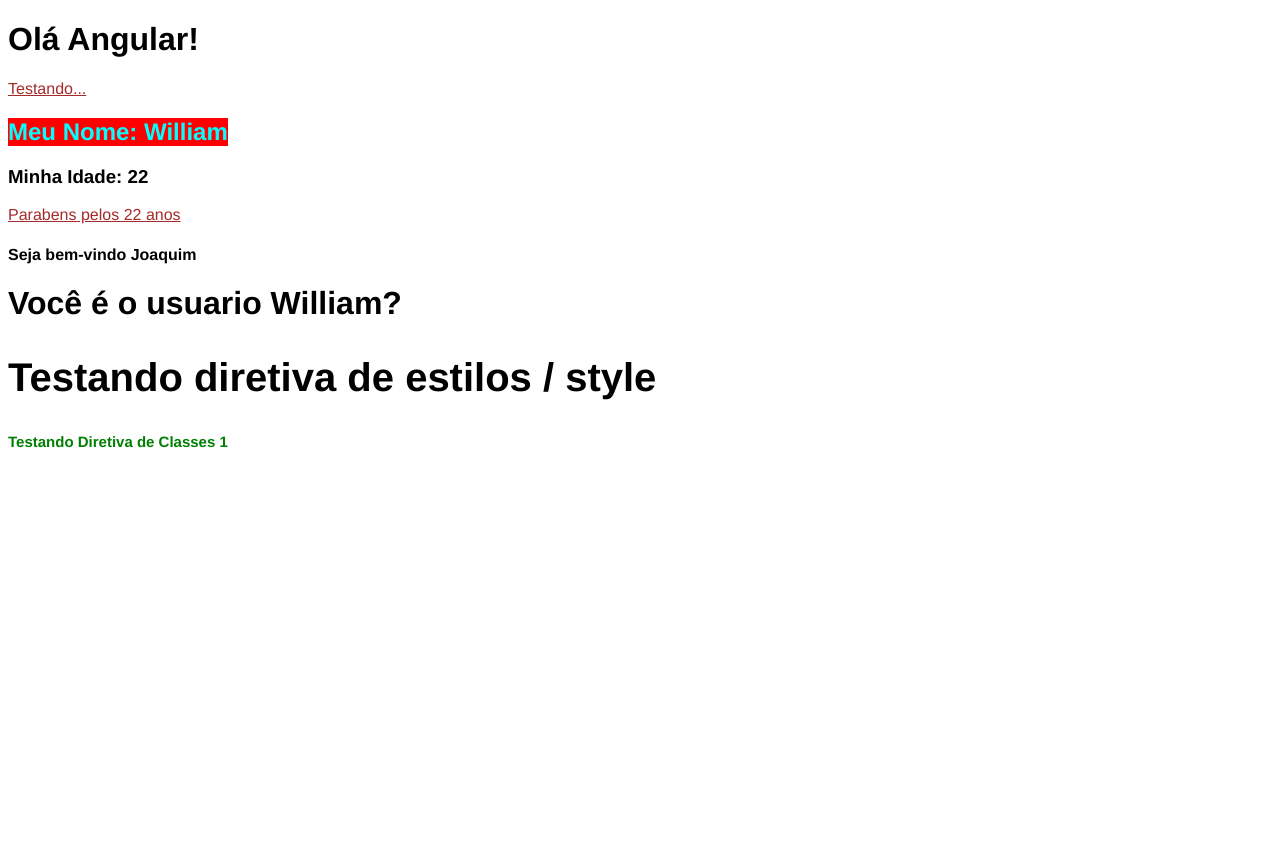
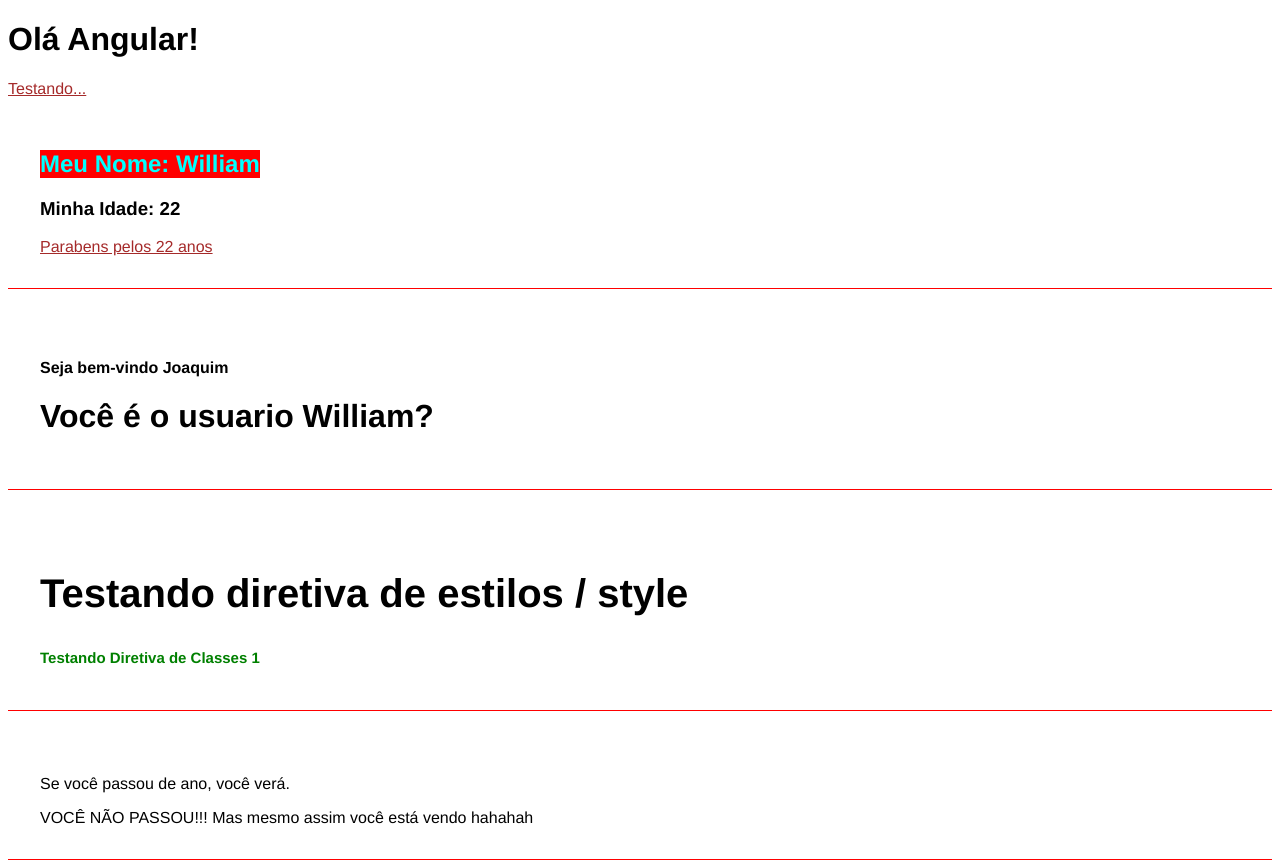
Before and after one commit to WilliamCP19/Angular-do-Zero, an Angular app: page / in a window 1280 px wide. Shown: the top 862 px of the page. Before the commit the page ends 800 px from the top, so only its background shows below. Built offline with nearby package versions, Linux system fonts and the light colour scheme.

Commit message:
Entendendo o 'If/Else' no Angular (ngIf)

```diff
--- a/src/app/app.component.html
+++ b/src/app/app.component.html
@@ -4,3 +4,4 @@
 <app-first-component></app-first-component>
 <app-parent-data [name]="userName" [usuario]="user"></app-parent-data>
 <app-directives></app-directives>
+<app-if-render></app-if-render>
--- a/src/app/app.component.ts
+++ b/src/app/app.component.ts
@@ -3,13 +3,14 @@ import { RouterOutlet } from '@angular/router';
 import { FirstComponentComponent } from "./components/first-component/first-component.component";
 import { ParentDataComponent } from "./components/parent-data/parent-data.component";
 import { DirectivesComponent } from "./components/directives/directives.component";
+import { IfRenderComponent } from "./components/if-render/if-render.component";
 
 @Component({
     selector: 'app-root',
     standalone: true,
     templateUrl: './app.component.html',
     styleUrl: './app.component.css',
-    imports: [RouterOutlet, FirstComponentComponent, ParentDataComponent, DirectivesComponent]
+    imports: [RouterOutlet, FirstComponentComponent, ParentDataComponent, DirectivesComponent, IfRenderComponent]
 })
 export class AppComponent {
   userName = 'Joaquim';
--- a/src/app/components/directives/directives.component.html
+++ b/src/app/components/directives/directives.component.html
@@ -1,5 +1,7 @@
-<h2 [ngStyle]="{'font-size': size+'px'}">
-    Testando diretiva de estilos / style
-</h2>
+<div class="class">
+    <h2 [ngStyle]="{'font-size': size+'px'}">
+        Testando diretiva de estilos / style
+    </h2>
 
-<h2 [ngClass]="classes">Testando Diretiva de Classes 1</h2>
+    <h2 [ngClass]="classes">Testando Diretiva de Classes 1</h2>
+</div>
--- a/src/app/components/first-component/first-component.component.html
+++ b/src/app/components/first-component/first-component.component.html
@@ -1,3 +1,5 @@
-<h2>Meu Nome: {{ name }}</h2>
-<h3>Minha Idade: {{ idade }}</h3>
-<a href="#">Parabens pelos {{ idade }} anos</a>
+<div class="class">
+    <h2>Meu Nome: {{ name }}</h2>
+    <h3>Minha Idade: {{ idade }}</h3>
+    <a href="#">Parabens pelos {{ idade }} anos</a>
+</div>
--- /dev/null
+++ b/src/app/components/if-render/if-render.component.html
@@ -0,0 +1,7 @@
+<div class="class">
+    <p>Se você passou de ano, você verá.</p>
+    <span *ngIf="canShow; else canShowFalse">VOCÊ NÃO PASSOU!!! Mas mesmo assim você está vendo hahahah</span>
+    <ng-template #canShowFalse>
+        Você não passou! Por isso está vendo isto.
+    </ng-template>
+</div>
--- /dev/null
+++ b/src/app/components/if-render/if-render.component.ts
@@ -0,0 +1,13 @@
+import { CommonModule } from '@angular/common';
+import { Component } from '@angular/core';
+
+@Component({
+  selector: 'app-if-render',
+  standalone: true,
+  imports: [CommonModule],
+  templateUrl: './if-render.component.html',
+  styleUrl: './if-render.component.css'
+})
+export class IfRenderComponent {
+  canShow: boolean = true;
+}
--- a/src/app/components/parent-data/parent-data.component.html
+++ b/src/app/components/parent-data/parent-data.component.html
@@ -1,3 +1,5 @@
-<h4>Seja bem-vindo {{ name }}</h4>
+<div class="class">
+    <h4>Seja bem-vindo {{ name }}</h4>
 
-<h1>Você é o usuario {{ usuario.nome }}?</h1>
+    <h1>Você é o usuario {{ usuario.nome }}?</h1>
+</div>
--- a/src/styles.css
+++ b/src/styles.css
@@ -5,3 +5,13 @@
 a {
     color: brown;
 }
+
+body {
+    padding-bottom: 500px;
+}
+
+.class {
+    border-bottom: 1px solid red;
+    padding: 2em;
+    margin-bottom: 1em;
+}
```
Also changed, not shown: src/app/components/if-render/if-render.component.css (added), 1 other file (tests, documents, lock files or other folders).
